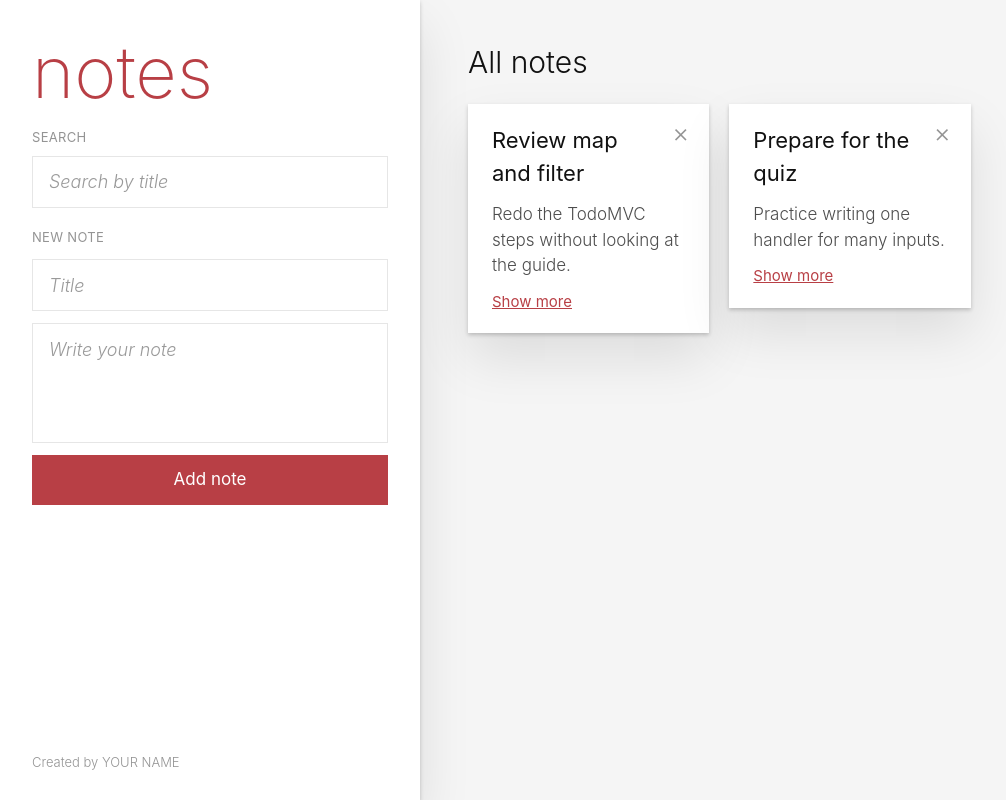
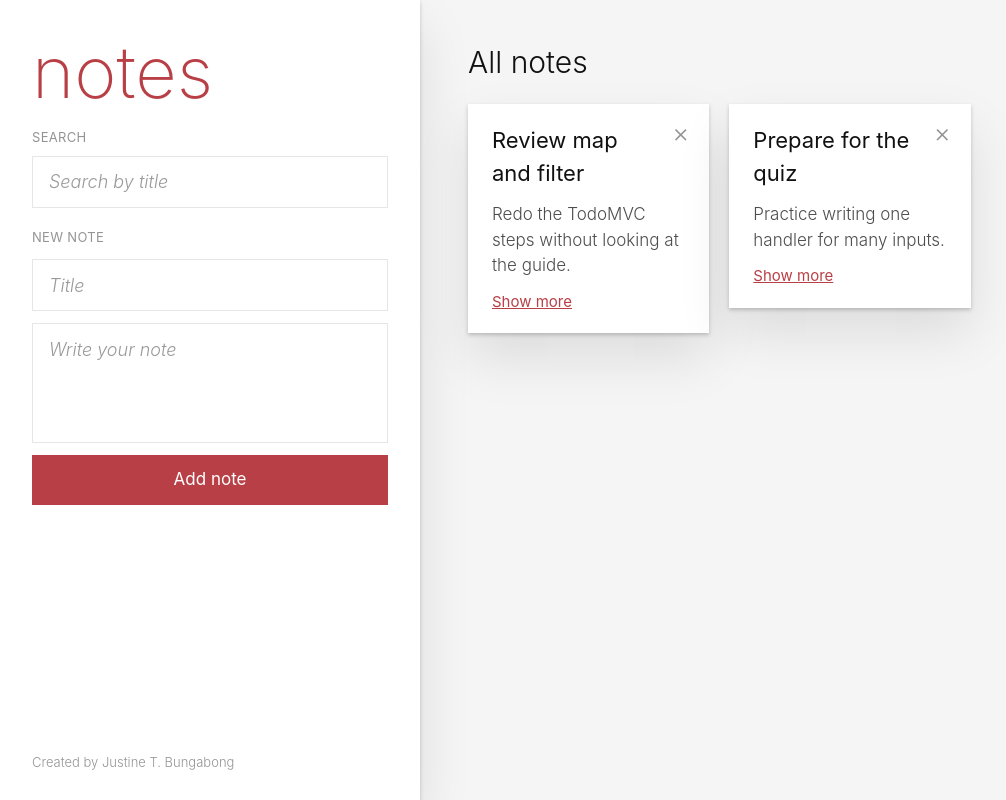
Before and after one commit to justinebungabong/csit340g8-notes, a React (Vite) app: page / in a window 1280 px wide. Shown: the whole page, without its empty margins (0-1006 px from the left). Built offline with nearby package versions, Linux system fonts and the light colour scheme.

Commit message:
chore: replace YOUR NAME with Justine T. Bungabong

```diff
--- a/src/App.jsx
+++ b/src/App.jsx
@@ -5,7 +5,7 @@ function App() {
   return (
     <div className="bg-[#f5f5f5] font-light text-[#111]">
       <Notes />
-      <Info name="YOUR NAME" />
+      <Info name="Justine T. Bungabong" />
     </div>
   );
 }
```
